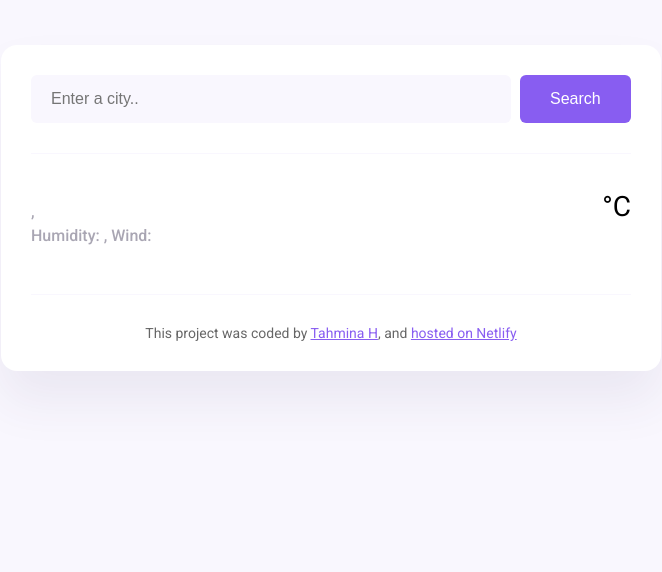
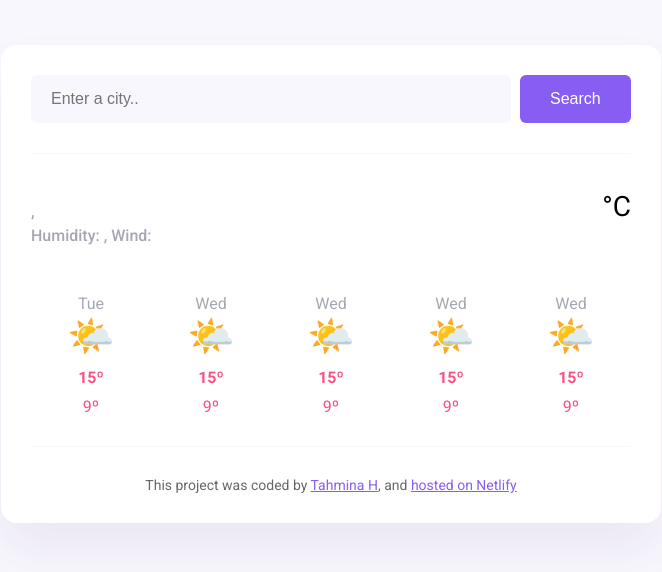
Before and after one commit to TahminaHannan/Vanilla-Weather-Search, a plain HTML site: page index.html in a window 1280 px wide. Shown: the whole page, without its empty margins (309-971 px from the left). Drawn offline with nearby package versions, Linux system fonts and the light colour scheme; no server answers.

Commit message:
added 5 days forcast with html and css

```diff
--- a/index.html
+++ b/index.html
@@ -42,7 +42,59 @@
           <div class="weather-app-temperature-container">
             <div id="icon"></div>
             <div class="weather-app-temperature" id="temperature"></div>
-            <div class="weatehr-app-unit">°C</div>
+            <div class="weather-app-unit">°C</div>
+          </div>
+        </div>
+        <div class="weather-forecast">
+          <div class="weather-forecast-day">
+            <div class="weather-forecast-date">Tue</div>
+            <div class="weather-forecast-icon">🌤️</div>
+            <div class="weather-forecast-temperatures">
+              <div class="weather-forecast-temperature">
+                <strong>15º</strong>
+              </div>
+              <div class="weather-forecast-temperature">9º</div>
+            </div>
+          </div>
+          <div class="weather-forecast-day">
+            <div class="weather-forecast-date">Wed</div>
+            <div class="weather-forecast-icon">🌤️</div>
+            <div class="weather-forecast-temperatures">
+              <div class="weather-forecast-temperature">
+                <strong>15º</strong>
+              </div>
+              <div class="weather-forecast-temperature">9º</div>
+            </div>
+          </div>
+          <div class="weather-forecast-day">
+            <div class="weather-forecast-date">Wed</div>
+            <div class="weather-forecast-icon">🌤️</div>
+            <div class="weather-forecast-temperatures">
+              <div class="weather-forecast-temperature">
+                <strong>15º</strong>
+              </div>
+              <div class="weather-forecast-temperature">9º</div>
+            </div>
+          </div>
+          <div class="weather-forecast-day">
+            <div class="weather-forecast-date">Wed</div>
+            <div class="weather-forecast-icon">🌤️</div>
+            <div class="weather-forecast-temperatures">
+              <div class="weather-forecast-temperature">
+                <strong>15º</strong>
+              </div>
+              <div class="weather-forecast-temperature">9º</div>
+            </div>
+          </div>
+          <div class="weather-forecast-day">
+            <div class="weather-forecast-date">Wed</div>
+            <div class="weather-forecast-icon">🌤️</div>
+            <div class="weather-forecast-temperatures">
+              <div class="weather-forecast-temperature">
+                <strong>15º</strong>
+              </div>
+              <div class="weather-forecast-temperature">9º</div>
+            </div>
           </div>
         </div>
       </main>
--- a/src/style.css
+++ b/src/style.css
@@ -81,11 +81,40 @@ main {
   font-weight: bold;
 }
 
-.weatehr-app-unit {
+.weather-app-unit {
   margin-top: 6px;
   font-size: 28px;
 }
 
+.weather-forecast {
+  display: flex;
+  justify-content: space-around;
+  margin-top: 30px;
+}
+
+.weather-forecast-date {
+  text-align: center;
+  color: rgba(39, 33, 66, 0.4);
+  font-size: 16px;
+  line-height: 20px;
+}
+
+.weather-forecast-icon {
+  font-size: 38px;
+  text-align: center;
+}
+
+.weather-forecast-temperature {
+  text-align: center;
+  color: #f65282;
+  margin-top: 10px;
+  display: flex;
+  justify-content: center;
+}
+
+.weather-forecast-temperature {
+  padding: 0 10px;
+}
 footer {
   border-top: 1px solid #f9f7fe;
   padding: 30px 0 0 0;
```
